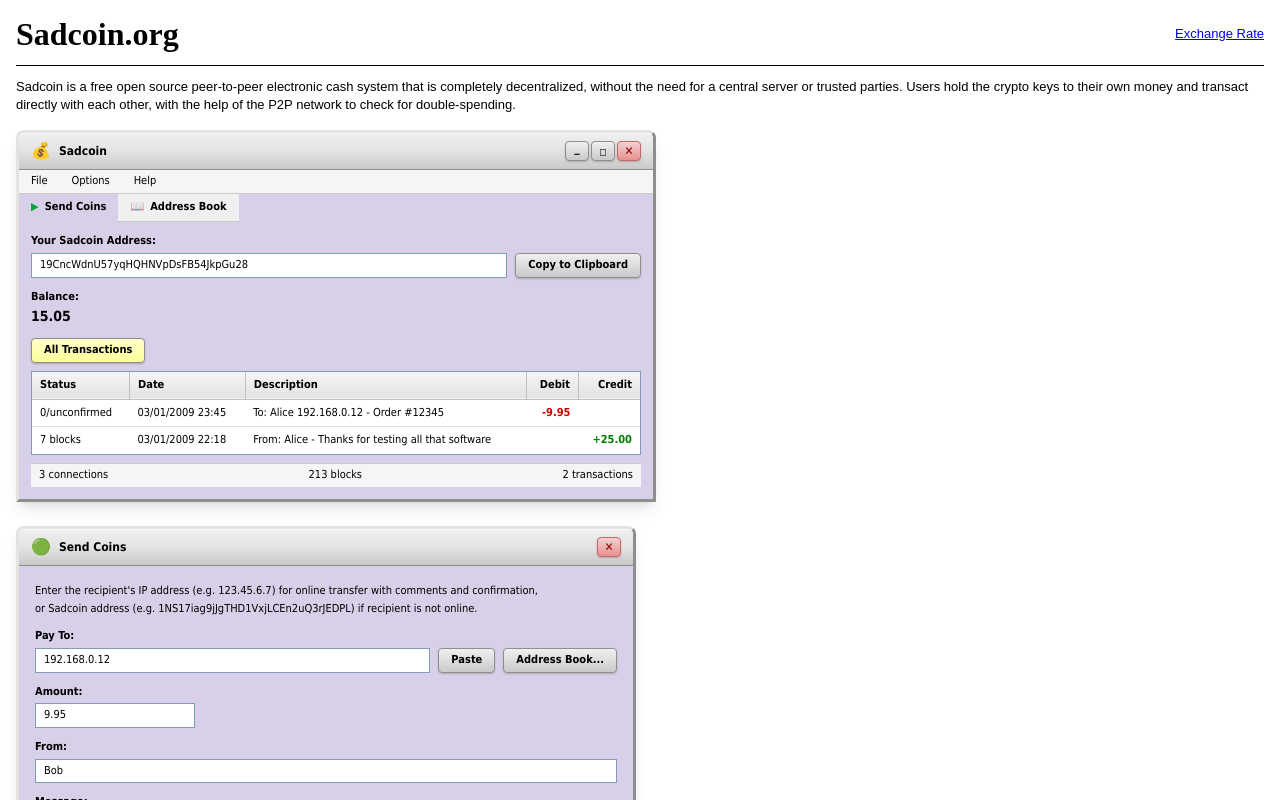
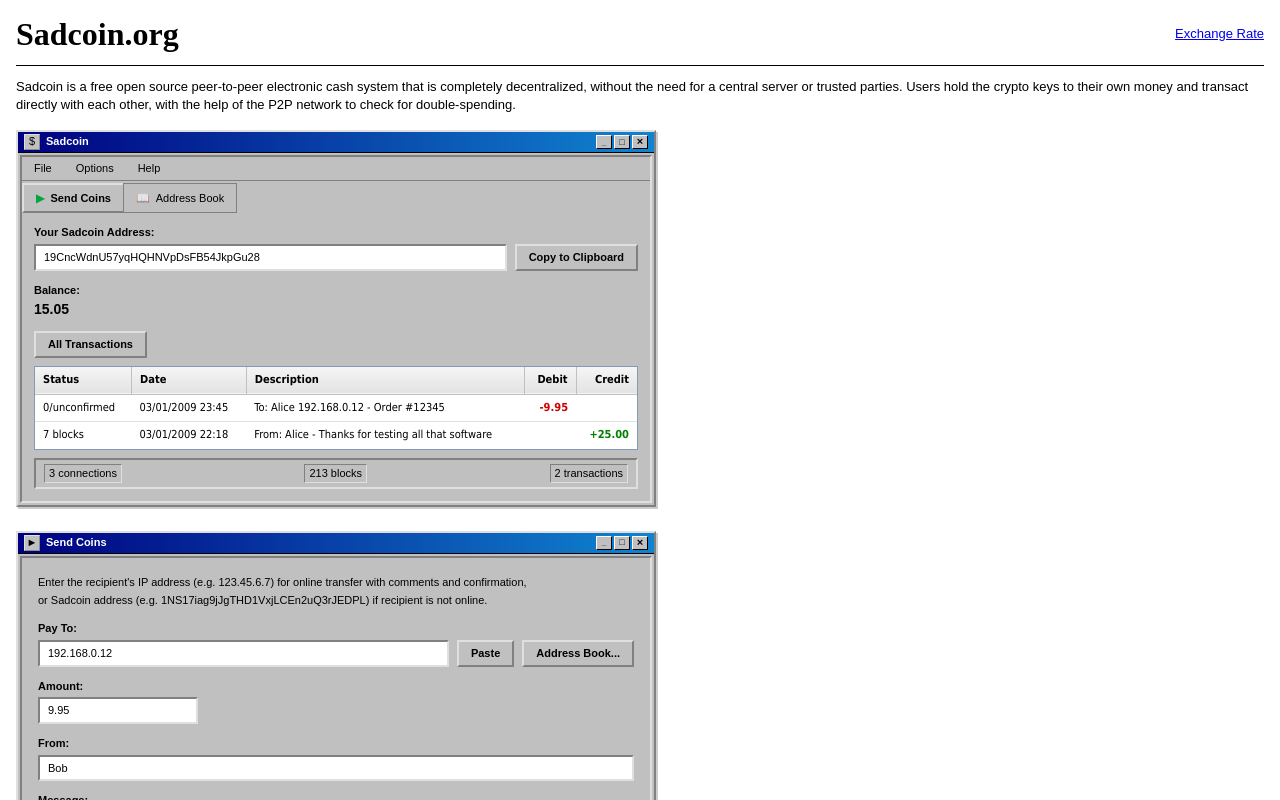
Before and after one commit to notfartdev/sadcoin, a Next.js app: page / in a window 1280 px wide. Shown: the top 800 px of the page. Built offline with nearby package versions, Linux system fonts and the light colour scheme.

Commit message:
Add Windows 95 retro theme to window dialogs

```diff
--- a/app/page.tsx
+++ b/app/page.tsx
@@ -25,36 +25,40 @@ export default function Page() {
 
         {/* Sadcoin Client Window Dialog */}
         <div className="mb-6">
-          <WindowDialog title="Sadcoin" icon="💰">
+          <WindowDialog title="Sadcoin" icon="$">
             <div className="space-y-0 p-0">
               {/* Menu Bar */}
-              <div className="flex gap-0 text-xs border-b" style={{
-                borderColor: '#C9C9C9',
-                background: '#F5F5F5',
-                fontFamily: 'Tahoma, Arial, sans-serif',
-                fontSize: '11px'
+              <div className="flex gap-0 text-xs" style={{
+                background: '#C0C0C0',
+                fontFamily: 'MS Sans Serif, Arial, sans-serif',
+                fontSize: '11px',
+                borderBottom: '1px solid #808080'
               }}>
-                <div className="px-3 py-1 hover:bg-blue-100 cursor-pointer">File</div>
-                <div className="px-3 py-1 hover:bg-blue-100 cursor-pointer">Options</div>
-                <div className="px-3 py-1 hover:bg-blue-100 cursor-pointer">Help</div>
+                <div className="px-3 py-1 hover:bg-blue-600 hover:text-white cursor-pointer">File</div>
+                <div className="px-3 py-1 hover:bg-blue-600 hover:text-white cursor-pointer">Options</div>
+                <div className="px-3 py-1 hover:bg-blue-600 hover:text-white cursor-pointer">Help</div>
               </div>
 
               {/* Tabs */}
-              <div className="flex gap-0 text-xs" style={{ background: '#D8D0E8' }}>
-                <div className="flex items-center gap-1.5 px-3 py-1.5 border-b-2 font-bold" style={{
-                  background: '#D8D0E8',
-                  borderColor: '#D8D0E8',
-                  fontFamily: 'Tahoma, Arial, sans-serif',
-                  fontSize: '11px'
+              <div className="flex gap-0 text-xs" style={{ background: '#C0C0C0' }}>
+                <div className="flex items-center gap-1.5 px-3 py-1.5 font-bold" style={{
+                  background: '#C0C0C0',
+                  border: '2px solid',
+                  borderColor: '#DFDFDF #808080 #808080 #DFDFDF',
+                  fontFamily: 'MS Sans Serif, Arial, sans-serif',
+                  fontSize: '11px',
+                  marginTop: '2px'
                 }}>
                   <span className="text-green-600">▶</span>
                   <span>Send Coins</span>
                 </div>
-                <div className="flex items-center gap-1.5 px-3 py-1.5 border-b font-bold" style={{
-                  background: '#F0F0F0',
-                  borderColor: '#C9C9C9',
-                  fontFamily: 'Tahoma, Arial, sans-serif',
-                  fontSize: '11px'
+                <div className="flex items-center gap-1.5 px-3 py-1.5" style={{
+                  background: '#C0C0C0',
+                  border: '1px solid #808080',
+                  fontFamily: 'MS Sans Serif, Arial, sans-serif',
+                  fontSize: '11px',
+                  marginTop: '2px',
+                  marginLeft: '-2px'
                 }}>
                   <span>📖</span>
                   <span>Address Book</span>
@@ -62,7 +66,7 @@ export default function Page() {
               </div>
 
               {/* Content Area */}
-              <div className="p-3" style={{ background: '#D8D0E8', fontFamily: 'Tahoma, Arial, sans-serif' }}>
+              <div className="p-3" style={{ background: '#C0C0C0', fontFamily: 'MS Sans Serif, Arial, sans-serif' }}>
                 {/* Address Section */}
                 <div className="mb-3">
                   <div className="text-xs font-bold mb-1" style={{ fontSize: '11px' }}>Your Sadcoin Address:</div>
@@ -73,18 +77,19 @@ export default function Page() {
                       readOnly
                       className="flex-1 px-2 py-1 bg-white text-xs"
                       style={{
-                        border: '1px solid #7F9DB9',
-                        fontFamily: 'Tahoma, Arial, sans-serif',
+                        border: '2px solid',
+                        borderColor: '#808080 #DFDFDF #DFDFDF #808080',
+                        fontFamily: 'MS Sans Serif, Arial, sans-serif',
                         fontSize: '11px'
                       }}
                     />
                     <button
-                      className="px-3 py-1 text-xs font-bold rounded whitespace-nowrap"
+                      className="px-3 py-1 text-xs font-bold whitespace-nowrap"
                       style={{
-                        background: 'linear-gradient(to bottom, #F0F0F0, #C9C9C9)',
-                        border: '1px solid #8E8E8E',
-                        boxShadow: '0 1px 2px rgba(0,0,0,0.2)',
-                        fontFamily: 'Tahoma, Arial, sans-serif',
+                        background: '#C0C0C0',
+                        border: '2px solid',
+                        borderColor: '#DFDFDF #808080 #808080 #DFDFDF',
+                        fontFamily: 'MS Sans Serif, Arial, sans-serif',
                         fontSize: '11px'
                       }}
                     >
@@ -102,12 +107,12 @@ export default function Page() {
                 {/* Transactions */}
                 <div className="mb-2">
                   <button
-                    className="px-3 py-1 text-xs font-bold mb-2 rounded"
+                    className="px-3 py-1 text-xs font-bold mb-2"
                     style={{
-                      background: 'linear-gradient(to bottom, #FFFFCC, #FFFF99)',
-                      border: '1px solid #8E8E8E',
-                      boxShadow: '0 1px 2px rgba(0,0,0,0.2)',
-                      fontFamily: 'Tahoma, Arial, sans-serif',
+                      background: '#C0C0C0',
+                      border: '2px solid',
+                      borderColor: '#DFDFDF #808080 #808080 #DFDFDF',
+                      fontFamily: 'MS Sans Serif, Arial, sans-serif',
                       fontSize: '11px'
                     }}
                   >
@@ -117,15 +122,28 @@ export default function Page() {
                 </div>
 
                 {/* Status Bar */}
-                <div className="px-2 py-1 text-xs flex justify-between border-t mt-2" style={{
-                  borderColor: '#C9C9C9',
-                  background: '#F5F5F5',
-                  fontFamily: 'Tahoma, Arial, sans-serif',
+                <div className="px-2 py-1 text-xs flex justify-between mt-2" style={{
+                  background: '#C0C0C0',
+                  border: '2px solid',
+                  borderColor: '#808080 #DFDFDF #DFDFDF #808080',
+                  fontFamily: 'MS Sans Serif, Arial, sans-serif',
                   fontSize: '11px'
                 }}>
-                  <span>3 connections</span>
-                  <span>213 blocks</span>
-                  <span>2 transactions</span>
+                  <span style={{
+                    border: '1px solid',
+                    borderColor: '#808080 #DFDFDF #DFDFDF #808080',
+                    padding: '1px 4px'
+                  }}>3 connections</span>
+                  <span style={{
+                    border: '1px solid',
+                    borderColor: '#808080 #DFDFDF #DFDFDF #808080',
+                    padding: '1px 4px'
+                  }}>213 blocks</span>
+                  <span style={{
+                    border: '1px solid',
+                    borderColor: '#808080 #DFDFDF #DFDFDF #808080',
+                    padding: '1px 4px'
+                  }}>2 transactions</span>
                 </div>
               </div>
             </div>
--- a/components/send-coins-dialog.tsx
+++ b/components/send-coins-dialog.tsx
@@ -1,46 +1,12 @@
+import { WindowDialog } from './window-dialog'
+
 export function SendCoinsDialog() {
   return (
-    <div className="shadow-lg" style={{
-      border: '3px solid',
-      borderColor: '#E3E3E3 #8E8E8E #8E8E8E #E3E3E3',
-      borderRadius: '8px 8px 0 0',
-      overflow: 'hidden',
-      width: '620px',
-      maxWidth: '100%'
-    }}>
-      {/* Title Bar */}
-      <div className="flex items-center justify-between px-3 py-1.5" style={{
-        background: 'linear-gradient(to bottom, #F0F0F0 0%, #E3E3E3 50%, #C9C9C9 100%)',
-        borderBottom: '1px solid #8E8E8E',
-        boxShadow: 'inset 0 1px 0 rgba(255,255,255,0.7)'
-      }}>
-        <div className="flex items-center gap-2">
-          <span className="text-base">🟢</span>
-          <span className="font-bold text-xs" style={{
-            fontFamily: 'Tahoma, Arial, sans-serif',
-            color: '#000000'
-          }}>Send Coins</span>
-        </div>
-        <button
-          className="w-6 h-5 flex items-center justify-center text-xs rounded"
-          style={{
-            background: 'linear-gradient(to bottom, #F5D0D0, #E89090)',
-            border: '1px solid #C66666',
-            boxShadow: '0 1px 2px rgba(0,0,0,0.2)',
-            fontFamily: 'Tahoma, Arial, sans-serif',
-            fontWeight: 'bold',
-            color: '#8B0000'
-          }}
-        >
-          ✕
-        </button>
-      </div>
-
-      {/* Content */}
-      <div className="space-y-3 p-4" style={{ background: '#D8D0E8' }}>
+    <WindowDialog title="Send Coins" icon="►">
+      <div className="space-y-3 p-4" style={{ background: '#C0C0C0' }}>
         {/* Instructions */}
         <p className="text-xs leading-relaxed mb-3" style={{
-          fontFamily: 'Tahoma, Arial, sans-serif',
+          fontFamily: 'MS Sans Serif, Arial, sans-serif',
           fontSize: '11px'
         }}>
           Enter the recipient's IP address (e.g. 123.45.6.7) for online transfer with comments and confirmation,<br/>
@@ -50,7 +16,7 @@ export function SendCoinsDialog() {
         {/* Pay To */}
         <div className="mb-3">
           <label className="text-xs font-bold block mb-1" style={{
-            fontFamily: 'Tahoma, Arial, sans-serif',
+            fontFamily: 'MS Sans Serif, Arial, sans-serif',
             fontSize: '11px'
           }}>Pay To:</label>
           <div className="flex gap-2">
@@ -60,30 +26,31 @@ export function SendCoinsDialog() {
               readOnly
               className="flex-1 px-2 py-1 bg-white text-xs"
               style={{
-                border: '1px solid #7F9DB9',
-                fontFamily: 'Tahoma, Arial, sans-serif',
+                border: '2px solid',
+                borderColor: '#808080 #DFDFDF #DFDFDF #808080',
+                fontFamily: 'MS Sans Serif, Arial, sans-serif',
                 fontSize: '11px'
               }}
             />
             <button
-              className="px-3 py-1 text-xs font-bold rounded"
+              className="px-3 py-1 text-xs font-bold"
               style={{
-                background: 'linear-gradient(to bottom, #F0F0F0, #C9C9C9)',
-                border: '1px solid #8E8E8E',
-                boxShadow: '0 1px 2px rgba(0,0,0,0.2)',
-                fontFamily: 'Tahoma, Arial, sans-serif',
+                background: '#C0C0C0',
+                border: '2px solid',
+                borderColor: '#DFDFDF #808080 #808080 #DFDFDF',
+                fontFamily: 'MS Sans Serif, Arial, sans-serif',
                 fontSize: '11px'
               }}
             >
               Paste
             </button>
             <button
-              className="px-3 py-1 text-xs font-bold rounded whitespace-nowrap"
+              className="px-3 py-1 text-xs font-bold whitespace-nowrap"
               style={{
-                background: 'linear-gradient(to bottom, #F0F0F0, #C9C9C9)',
-                border: '1px solid #8E8E8E',
-                boxShadow: '0 1px 2px rgba(0,0,0,0.2)',
-                fontFamily: 'Tahoma, Arial, sans-serif',
+                background: '#C0C0C0',
+                border: '2px solid',
+                borderColor: '#DFDFDF #808080 #808080 #DFDFDF',
+                fontFamily: 'MS Sans Serif, Arial, sans-serif',
                 fontSize: '11px'
               }}
             >
@@ -95,7 +62,7 @@ export function SendCoinsDialog() {
         {/* Amount */}
         <div className="mb-3">
           <label className="text-xs font-bold block mb-1" style={{
-            fontFamily: 'Tahoma, Arial, sans-serif',
+            fontFamily: 'MS Sans Serif, Arial, sans-serif',
             fontSize: '11px'
           }}>Amount:</label>
           <input
@@ -104,8 +71,9 @@ export function SendCoinsDialog() {
             readOnly
             className="w-40 px-2 py-1 bg-white text-xs"
             style={{
-              border: '1px solid #7F9DB9',
-              fontFamily: 'Tahoma, Arial, sans-serif',
+              border: '2px solid',
+              borderColor: '#808080 #DFDFDF #DFDFDF #808080',
+              fontFamily: 'MS Sans Serif, Arial, sans-serif',
               fontSize: '11px'
             }}
           />
@@ -114,7 +82,7 @@ export function SendCoinsDialog() {
         {/* From */}
         <div className="mb-3">
           <label className="text-xs font-bold block mb-1" style={{
-            fontFamily: 'Tahoma, Arial, sans-serif',
+            fontFamily: 'MS Sans Serif, Arial, sans-serif',
             fontSize: '11px'
           }}>From:</label>
           <input
@@ -123,8 +91,9 @@ export function SendCoinsDialog() {
             readOnly
             className="w-full px-2 py-1 bg-white text-xs"
             style={{
-              border: '1px solid #7F9DB9',
-              fontFamily: 'Tahoma, Arial, sans-serif',
+              border: '2px solid',
+              borderColor: '#808080 #DFDFDF #DFDFDF #808080',
+              fontFamily: 'MS Sans Serif, Arial, sans-serif',
               fontSize: '11px'
             }}
           />
@@ -133,7 +102,7 @@ export function SendCoinsDialog() {
         {/* Message */}
         <div className="mb-4">
           <label className="text-xs font-bold block mb-1" style={{
-            fontFamily: 'Tahoma, Arial, sans-serif',
+            fontFamily: 'MS Sans Serif, Arial, sans-serif',
             fontSize: '11px'
           }}>Message:</label>
           <textarea
@@ -142,8 +111,9 @@ export function SendCoinsDialog() {
             className="w-full px-2 py-1 bg-white text-xs resize-none"
             rows={3}
             style={{
-              border: '1px solid #7F9DB9',
-              fontFamily: 'Tahoma, Arial, sans-serif',
+              border: '2px solid',
+              borderColor: '#808080 #DFDFDF #DFDFDF #808080',
+              fontFamily: 'MS Sans Serif, Arial, sans-serif',
               fontSize: '11px'
             }}
           />
@@ -152,24 +122,24 @@ export function SendCoinsDialog() {
         {/* Buttons */}
         <div className="flex gap-2 justify-end pt-2">
           <button
-            className="px-10 py-1.5 text-xs font-bold rounded"
+            className="px-10 py-1.5 text-xs font-bold"
             style={{
-              background: 'linear-gradient(to bottom, #F0F0F0, #C9C9C9)',
-              border: '1px solid #8E8E8E',
-              boxShadow: '0 1px 2px rgba(0,0,0,0.2)',
-              fontFamily: 'Tahoma, Arial, sans-serif',
+              background: '#C0C0C0',
+              border: '2px solid',
+              borderColor: '#DFDFDF #808080 #808080 #DFDFDF',
+              fontFamily: 'MS Sans Serif, Arial, sans-serif',
               fontSize: '11px'
             }}
           >
             Send
           </button>
           <button
-            className="px-8 py-1.5 text-xs font-bold rounded"
+            className="px-8 py-1.5 text-xs font-bold"
             style={{
-              background: 'linear-gradient(to bottom, #F0F0F0, #C9C9C9)',
-              border: '1px solid #8E8E8E',
-              boxShadow: '0 1px 2px rgba(0,0,0,0.2)',
-              fontFamily: 'Tahoma, Arial, sans-serif',
+              background: '#C0C0C0',
+              border: '2px solid',
+              borderColor: '#DFDFDF #808080 #808080 #DFDFDF',
+              fontFamily: 'MS Sans Serif, Arial, sans-serif',
               fontSize: '11px'
             }}
           >
@@ -177,6 +147,6 @@ export function SendCoinsDialog() {
           </button>
         </div>
       </div>
-    </div>
+    </WindowDialog>
   )
 }
--- a/components/window-dialog.tsx
+++ b/components/window-dialog.tsx
@@ -8,73 +8,101 @@ export function WindowDialog({
   children: React.ReactNode
 }) {
   return (
-    <div className="shadow-lg" style={{
-      border: '3px solid',
-      borderColor: '#E3E3E3 #8E8E8E #8E8E8E #E3E3E3',
-      borderRadius: '8px 8px 0 0',
-      overflow: 'hidden',
+    <div style={{
+      border: '2px solid',
+      borderColor: '#DFDFDF #808080 #808080 #DFDFDF',
+      boxShadow: '2px 2px 0px rgba(0,0,0,0.2)',
       width: '640px',
-      maxWidth: '100%'
+      maxWidth: '100%',
+      background: '#C0C0C0'
     }}>
-      {/* Title Bar */}
-      <div className="flex items-center justify-between px-3 py-1.5" style={{
-        background: 'linear-gradient(to bottom, #F0F0F0 0%, #E3E3E3 50%, #C9C9C9 100%)',
-        borderBottom: '1px solid #8E8E8E',
-        boxShadow: 'inset 0 1px 0 rgba(255,255,255,0.7)'
+      {/* Title Bar - Classic Windows 95 Blue */}
+      <div className="flex items-center justify-between px-1.5 py-0.5" style={{
+        background: 'linear-gradient(to right, #000080, #1084D0)',
+        borderBottom: '1px solid #000000'
       }}>
-        <div className="flex items-center gap-2">
-          <span className="text-base">{icon || '💰'}</span>
-          <span className="font-bold text-xs" style={{
-            fontFamily: 'Tahoma, Arial, sans-serif',
-            color: '#000000'
+        <div className="flex items-center gap-1.5">
+          {/* Classic Windows 95 icon */}
+          <div style={{
+            width: '16px',
+            height: '16px',
+            background: '#C0C0C0',
+            border: '1px outset #DFDFDF',
+            display: 'flex',
+            alignItems: 'center',
+            justifyContent: 'center',
+            fontSize: '11px'
+          }}>
+            {icon || '💰'}
+          </div>
+          <span className="font-bold" style={{
+            fontFamily: 'Microsoft Sans Serif, Arial, sans-serif',
+            fontSize: '11px',
+            color: '#FFFFFF',
+            fontWeight: 'bold'
           }}>{title}</span>
         </div>
+
+        {/* Windows 95 style buttons */}
         <div className="flex gap-0.5">
           <button
-            className="w-6 h-5 flex items-center justify-center text-xs rounded"
+            className="flex items-center justify-center"
             style={{
-              background: 'linear-gradient(to bottom, #F0F0F0, #C9C9C9)',
-              border: '1px solid #8E8E8E',
-              boxShadow: '0 1px 2px rgba(0,0,0,0.2)',
-              fontFamily: 'Tahoma, Arial, sans-serif',
+              width: '16px',
+              height: '14px',
+              background: '#C0C0C0',
+              border: '1px solid',
+              borderColor: '#FFFFFF #000000 #000000 #FFFFFF',
+              fontSize: '8px',
               fontWeight: 'bold',
-              color: '#000000'
+              color: '#000000',
+              padding: '0'
             }}
           >
-            <span style={{ marginBottom: '6px' }}>_</span>
+            _
           </button>
           <button
-            className="w-6 h-5 flex items-center justify-center text-xs rounded"
+            className="flex items-center justify-center"
             style={{
-              background: 'linear-gradient(to bottom, #F0F0F0, #C9C9C9)',
-              border: '1px solid #8E8E8E',
-              boxShadow: '0 1px 2px rgba(0,0,0,0.2)',
-              fontFamily: 'Tahoma, Arial, sans-serif',
+              width: '16px',
+              height: '14px',
+              background: '#C0C0C0',
+              border: '1px solid',
+              borderColor: '#FFFFFF #000000 #000000 #FFFFFF',
+              fontSize: '9px',
               fontWeight: 'bold',
-              fontSize: '10px',
-              color: '#000000'
+              color: '#000000',
+              padding: '0'
             }}
           >
-            ◻
+            □
           </button>
           <button
-            className="w-6 h-5 flex items-center justify-center text-xs rounded"
+            className="flex items-center justify-center"
             style={{
-              background: 'linear-gradient(to bottom, #F5D0D0, #E89090)',
-              border: '1px solid #C66666',
-              boxShadow: '0 1px 2px rgba(0,0,0,0.2)',
-              fontFamily: 'Tahoma, Arial, sans-serif',
+              width: '16px',
+              height: '14px',
+              background: '#C0C0C0',
+              border: '1px solid',
+              borderColor: '#FFFFFF #000000 #000000 #FFFFFF',
+              fontSize: '11px',
               fontWeight: 'bold',
-              color: '#8B0000'
+              color: '#000000',
+              padding: '0'
             }}
           >
-            ✕
+            ×
           </button>
         </div>
       </div>
 
-      {/* Content */}
-      <div style={{ background: '#D8D0E8' }}>
+      {/* Content with classic gray background */}
+      <div style={{
+        background: '#C0C0C0',
+        border: '2px solid',
+        borderColor: '#808080 #DFDFDF #DFDFDF #808080',
+        margin: '2px'
+      }}>
         {children}
       </div>
     </div>
```
